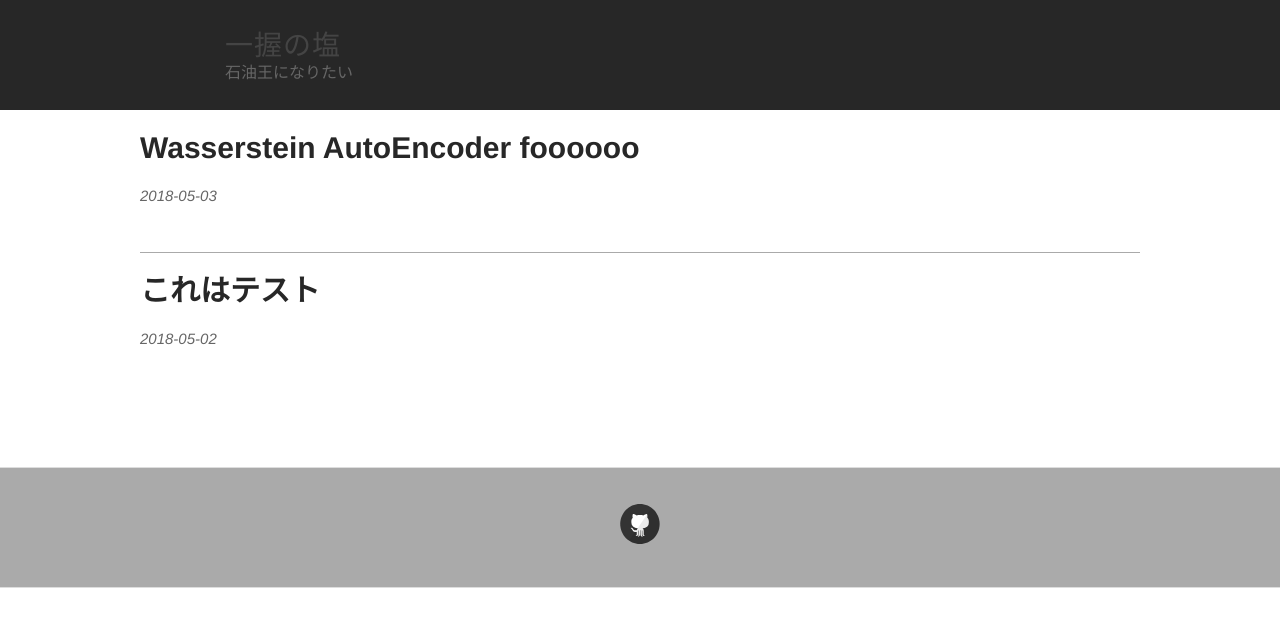
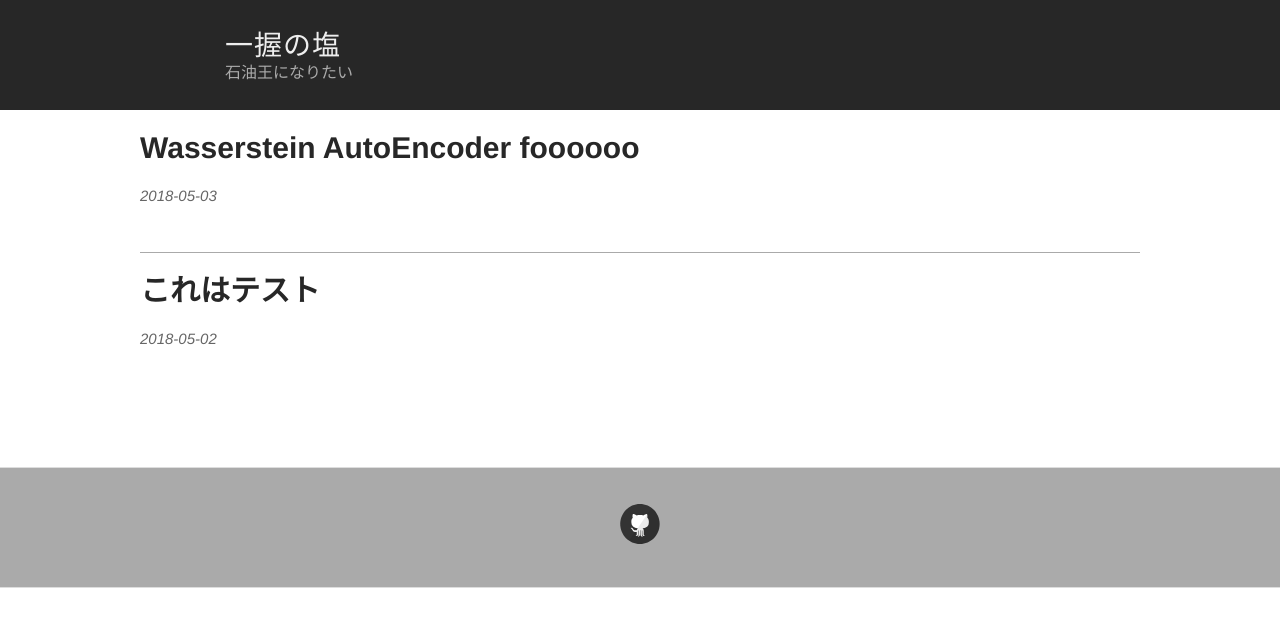
Before and after one commit to salty-vanilla/page_test, a Jekyll site: the page built from index.html, in a window 1280 px wide. Shown: the top 627 px of the page. Built offline with Jekyll 4.4.1, drawn with Linux system fonts in a browser that asks for light colours.

Commit message:
Update style.scss

```diff
--- a/css/style.scss
+++ b/css/style.scss
@@ -264,7 +264,7 @@ tr:nth-child(2n) {
 
 .site-name {
   margin: 5px 0 0 0;
-  color: $darkGray;
+  color: $lighterGray;
   cursor: pointer;
   font-family: $helveticaNeue;
   font-weight: 500;
@@ -274,7 +274,7 @@ tr:nth-child(2n) {
 
 .site-description {
   margin: -5px 0 0 0;
-  color: $gray;
+  color: $lightGray;
   font-size: 16px;
 
   @include mobile {
```
